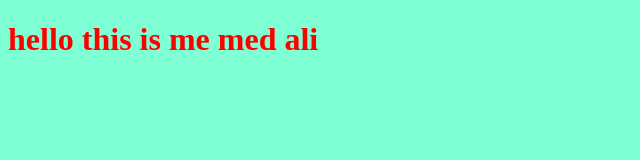
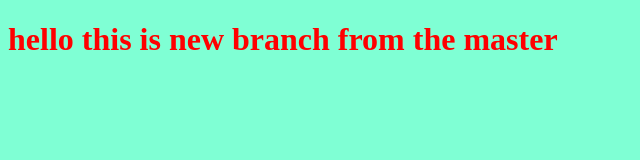
Before and after one commit to autoking77/test, a plain HTML site: page index.html in a window 1280 px wide. Shown: the whole page, without its empty margins (0-640 px from the left). Drawn offline with Linux system fonts and the light colour scheme.

Commit message:
new changes in the index of the new branch

```diff
--- a/index.html
+++ b/index.html
@@ -9,7 +9,7 @@
 
 </head>
 <body>
-    <h1> hello this is me med ali </h1>
+    <h1> hello this is new branch from the master </h1>
  <script src = app.js></script>
 </body>
 </html>
```
